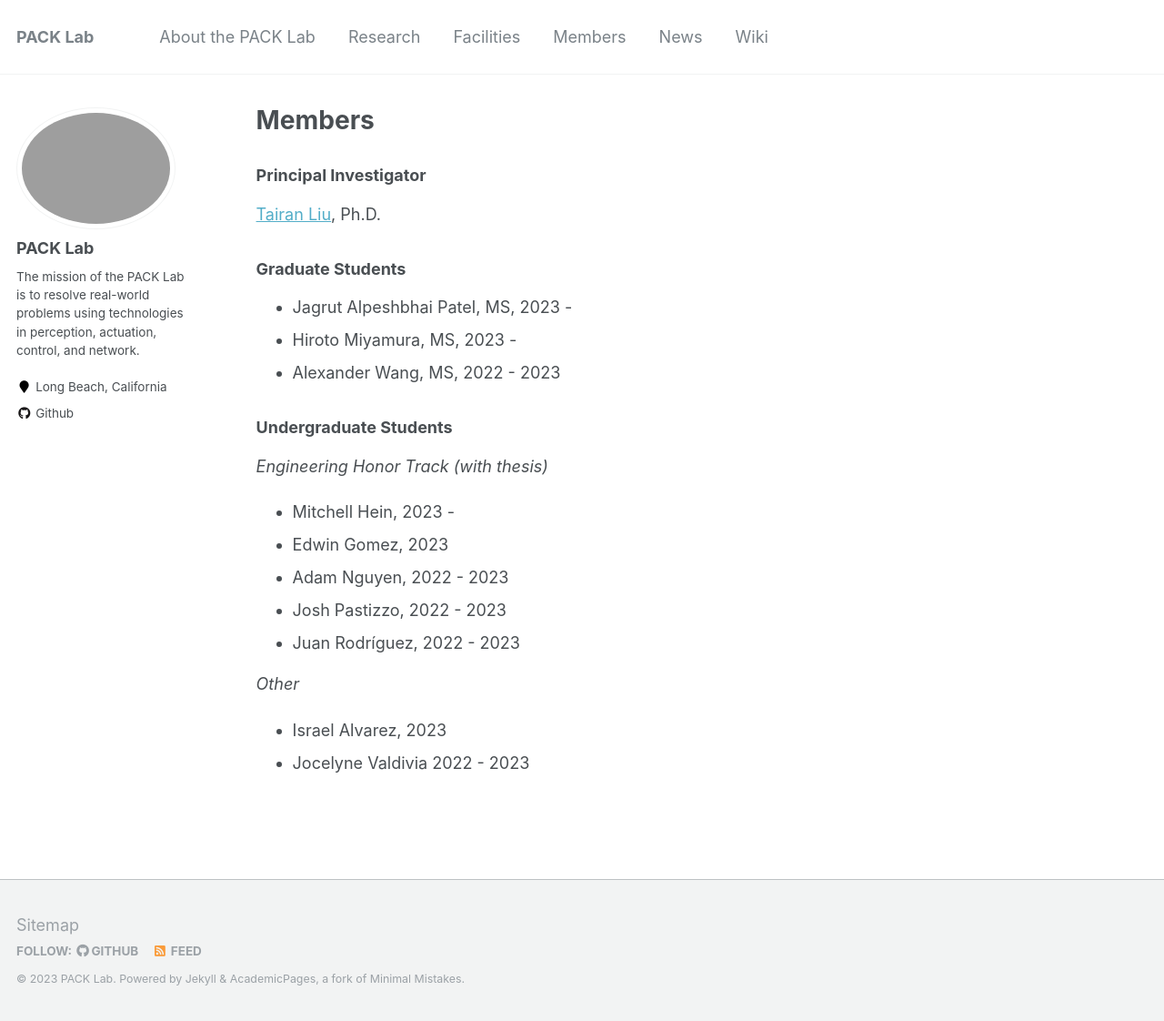
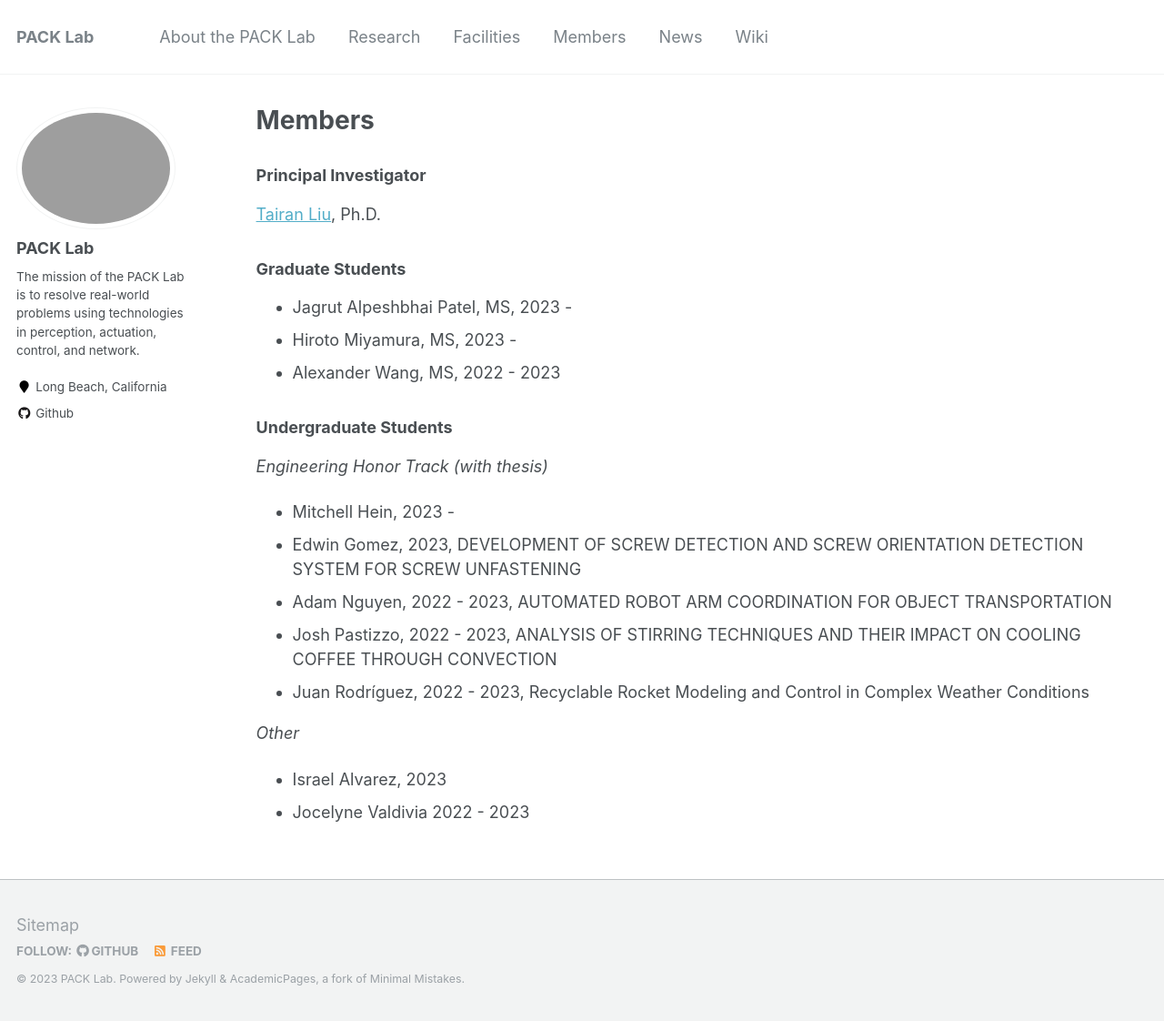
Before and after one commit to pack-lab/pack-lab.github.io, a Jekyll site: the page built from _pages/members.md, in a window 1280 px wide and 1122 px high. Shown: the whole window at 91% size. Built offline with Jekyll 4.4.1, drawn with Linux system fonts in a browser that asks for light colours.

Commit message:
Update members.md

```diff
--- a/_pages/members.md
+++ b/_pages/members.md
@@ -20,10 +20,10 @@ author_profile: true
 *Engineering Honor Track (with thesis)*
 
 * Mitchell Hein, 2023 -
-* Edwin Gomez, 2023
-* Adam Nguyen, 2022 - 2023
-* Josh Pastizzo, 2022 - 2023
-* Juan Rodríguez, 2022 - 2023
+* Edwin Gomez, 2023, DEVELOPMENT OF SCREW DETECTION AND SCREW ORIENTATION DETECTION SYSTEM FOR SCREW UNFASTENING
+* Adam Nguyen, 2022 - 2023, AUTOMATED ROBOT ARM COORDINATION FOR OBJECT TRANSPORTATION
+* Josh Pastizzo, 2022 - 2023, ANALYSIS OF STIRRING TECHNIQUES AND THEIR IMPACT ON COOLING COFFEE THROUGH CONVECTION
+* Juan Rodríguez, 2022 - 2023, Recyclable Rocket Modeling and Control in Complex Weather Conditions
 
 *Other*
 * Israel Alvarez, 2023
```
